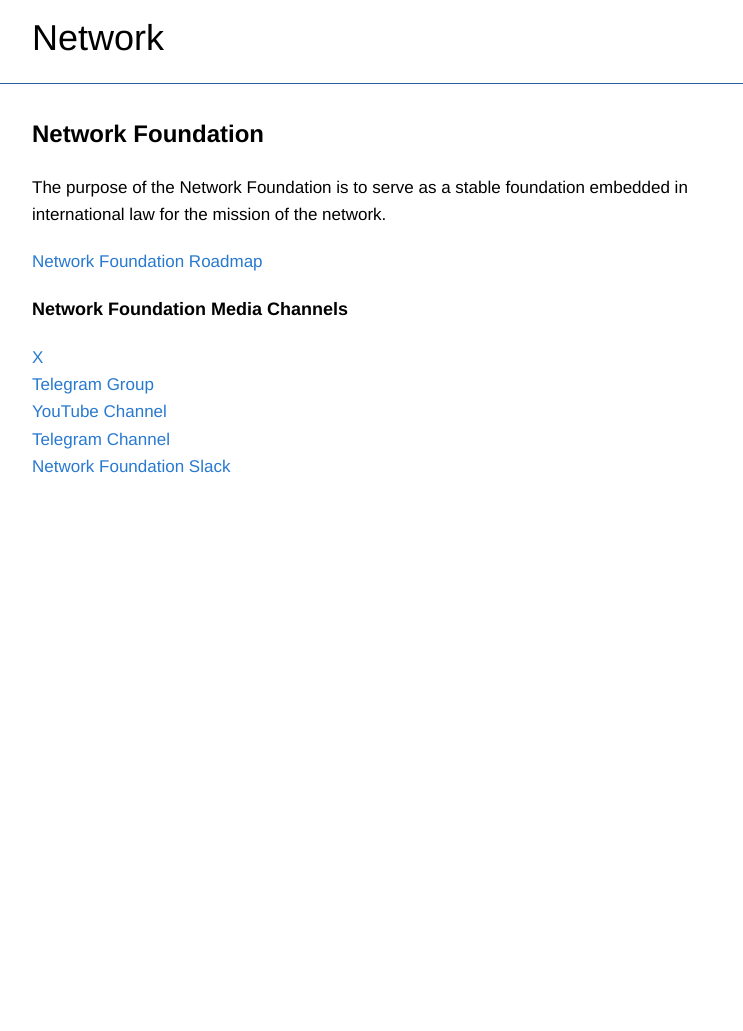
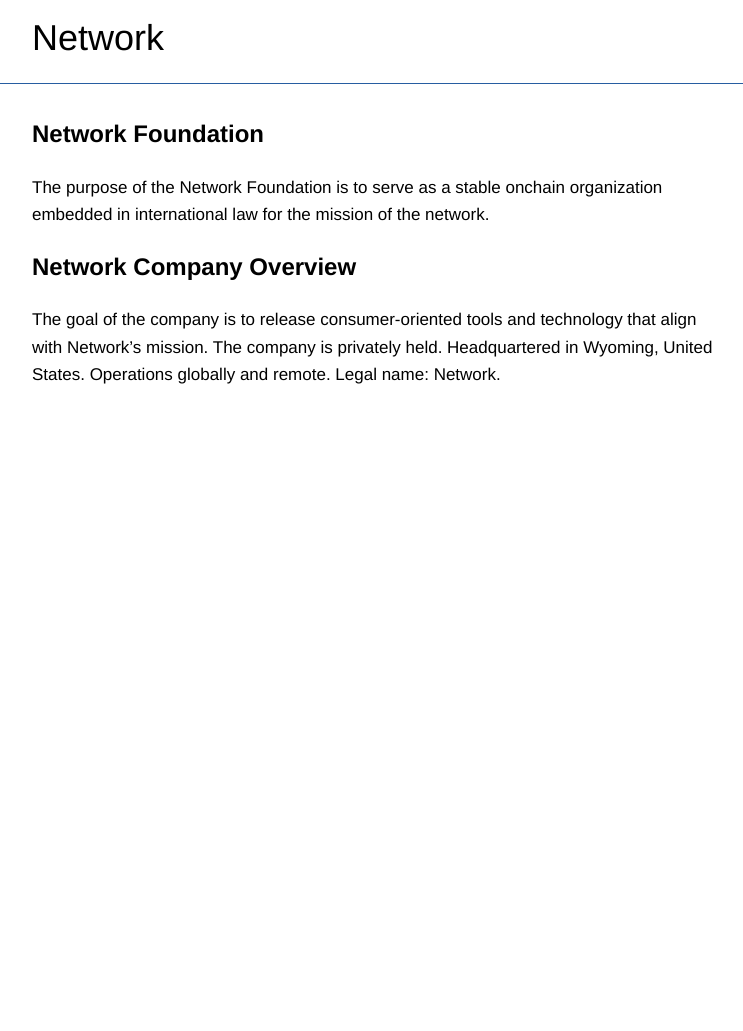
Before and after one commit to networkf/network.github.io, a Jekyll site: the page built from foundation.md, in a window 1280 px wide. Shown: the whole page, without its empty margins (243-986 px from the left). Built offline with Jekyll 4.4.1, drawn with Linux system fonts in a browser that asks for light colours; some web fonts are replaced; our own code applies the rules of GitHub Pages for plain Markdown files; the repository's description, which GitHub fills in, is left out; after the commit the page ends 939 px from its top, so only the background shows below that.

Commit message:
Update foundation.md

```diff
--- a/foundation.md
+++ b/foundation.md
@@ -7,19 +7,9 @@ layout: default
 ---
 <b><font size="5">Network Foundation</font></b>
 
-The purpose of the Network Foundation is to serve as a stable foundation embedded in international law for the mission of the network.
+The purpose of the Network Foundation is to serve as a stable onchain organization embedded in international law for the mission of the network.
 
-<a href="https://github.com/orgs/network-foundation/projects/1/" target="_blank">Network Foundation Roadmap</a>
-<br>
 
-<b><font size="4">Network Foundation Media Channels</font></b>
+<b><font size="5">Network Company Overview</font></b>
 
-<a href="https://x.com/networkfdn" target="_blank">X</a>
-<br>
-<a href="https://t.me/networkfoundation" target="_blank">Telegram Group</a>
-<br>
-<a href="https://youtube.com/@networkfdn" target="_blank">YouTube Channel</a>
-<br>
-<a href="https://t.me/networkfdn" target="_blank">Telegram Channel</a>
-<br>
-<a href="https://networkfoundaton.slack.com" target="_blank">Network Foundation Slack</a>
+The goal of the company is to release consumer-oriented tools and technology that align with Network's mission. The company is privately held. Headquartered in Wyoming, United States. Operations globally and remote. Legal name: Network.
```
